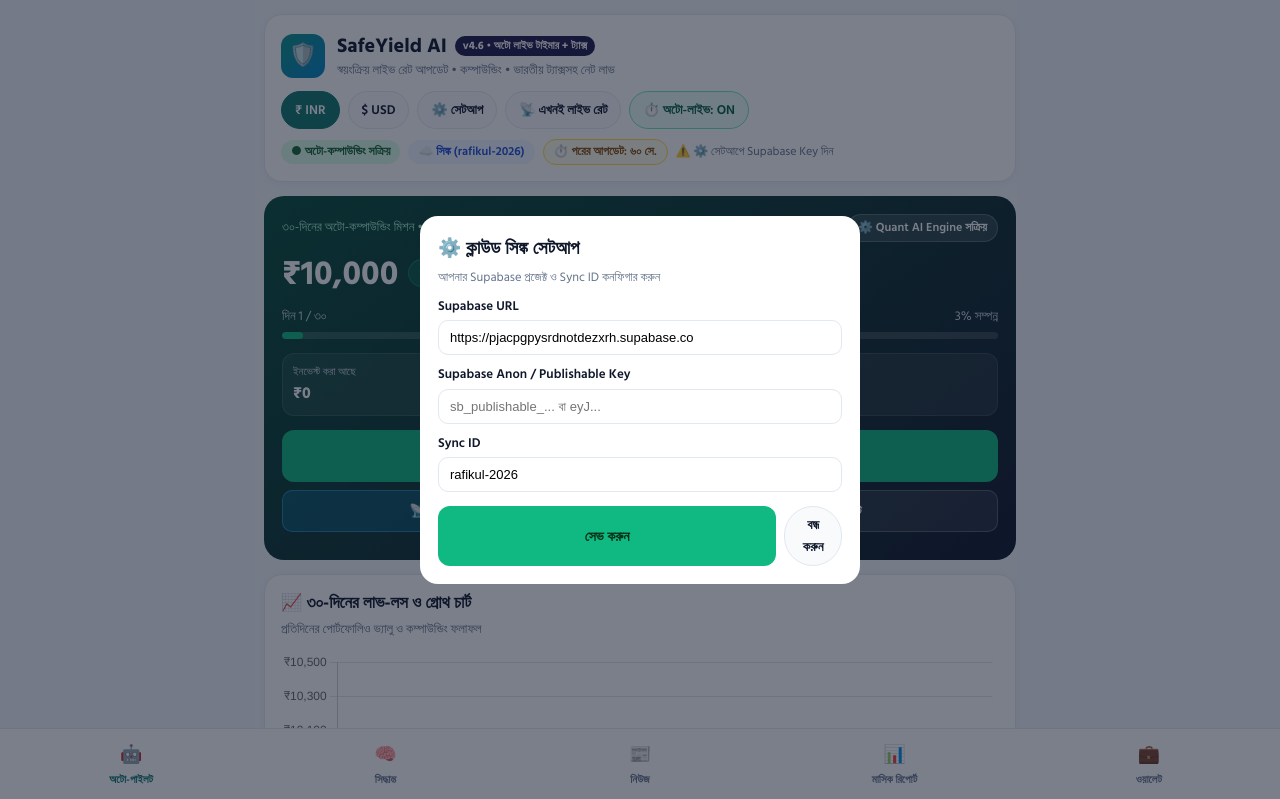
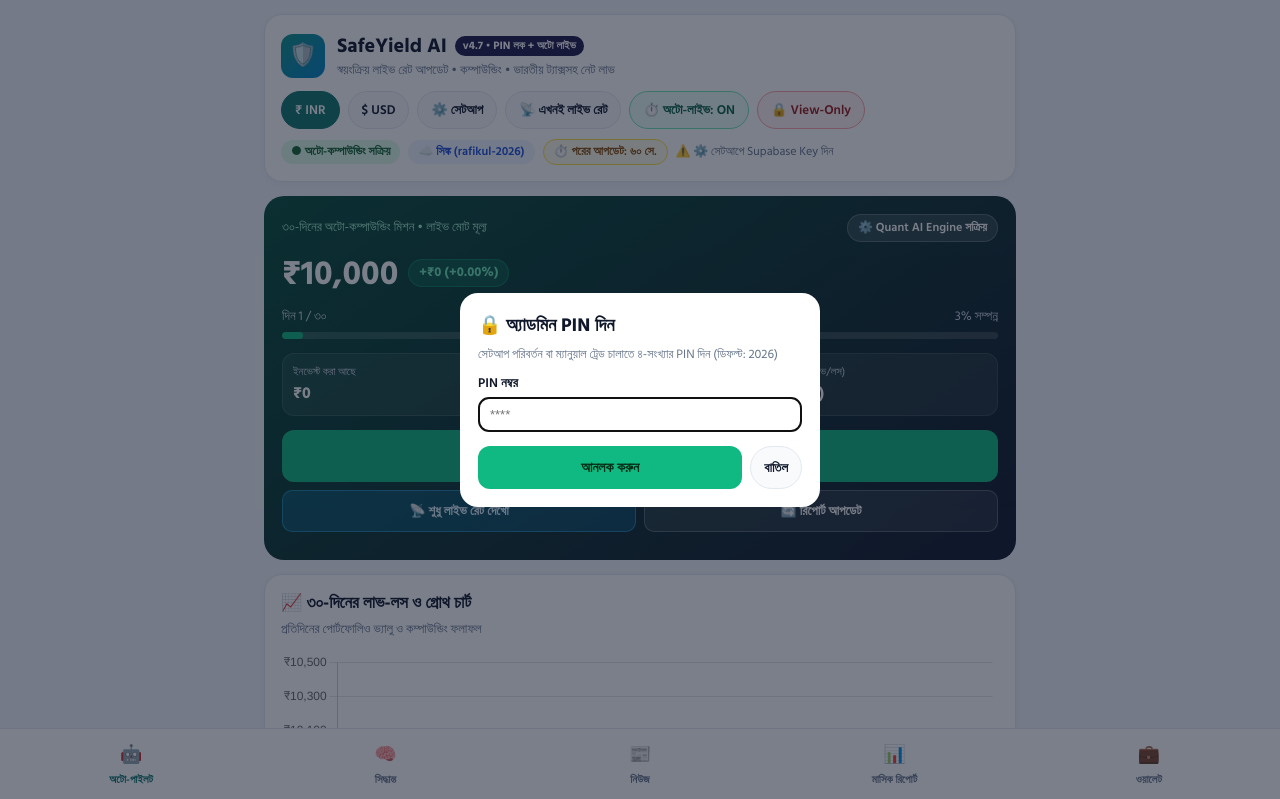
Before and after one commit to rafikulislam1819/safeyield-ai, a plain HTML site: page index.html in a window 1280 px wide. Both pictures are taken after a click on the button "⚙️ সেটআপ". Shown: the top 799 px of the page. Drawn offline with nearby package versions, Linux system fonts and the light colour scheme.

Commit message:
Add files via upload

```diff
--- a/index.html
+++ b/index.html
@@ -3,7 +3,7 @@
 <head>
   <meta charset="UTF-8" />
   <meta name="viewport" content="width=device-width, initial-scale=1.0" />
-  <title>SafeYield AI v4.6 — অটো লাইভ রেট, কম্পাউন্ডিং ও ট্যাক্স রিপোর্ট</title>
+  <title>SafeYield AI v4.7 — PIN লক, অটো লাইভ রেট ও ট্যাক্স রিপোর্ট</title>
   <link rel="preconnect" href="https://fonts.googleapis.com">
   <link href="https://fonts.googleapis.com/css2?family=Hind+Siliguri:wght@400;500;600;700&display=swap" rel="stylesheet">
   <script src="https://cdn.jsdelivr.net/npm/chart.js@4.4.1/dist/chart.umd.min.js" defer></script>
@@ -216,7 +216,7 @@
     <div class="brand-row">
       <div class="logo">🛡️</div>
       <div class="title-wrap">
-        <h1>SafeYield AI <span class="badge-v">v4.6 • অটো লাইভ টাইমার + ট্যাক্স</span></h1>
+        <h1>SafeYield AI <span class="badge-v">v4.7 • PIN লক + অটো লাইভ</span></h1>
         <p>স্বয়ংক্রিয় লাইভ রেট আপডেট • কম্পাউন্ডিং • ভারতীয় ট্যাক্সসহ নেট লাভ</p>
       </div>
     </div>
@@ -226,6 +226,7 @@
       <button type="button" class="pill" onclick="openSetup()">⚙️ সেটআপ</button>
       <button type="button" class="pill" onclick="fetchLiveRatesOnly(false)">📡 এখনই লাইভ রেট</button>
       <button type="button" class="pill auto-on" id="autoLiveBtn" onclick="toggleAutoLive()">⏱️ অটো-লাইভ: ON</button>
+      <button type="button" class="pill auto-off" id="lockBtn" onclick="toggleAdminLock()">🔒 View-Only</button>
     </div>
     <div class="status-strip">
       <span class="chip-live" id="liveCount">● অটো-কম্পাউন্ডিং সক্রিয়</span>
@@ -475,6 +476,22 @@
   <button type="button" class="nav-btn" onclick="switchTab('wallet', this)"><span class="ico">💼</span>ওয়ালেট</button>
 </nav>
 
+
+<!-- PIN Modal -->
+<div class="modal-bg" id="pinModal">
+  <div class="modal" style="max-width:360px;">
+    <h3 style="margin-bottom:6px;">🔒 অ্যাডমিন PIN দিন</h3>
+    <p style="font-size:12.5px;color:var(--muted);">সেটআপ পরিবর্তন বা ম্যানুয়াল ট্রেড চালাতে ৪-সংখ্যার PIN দিন (ডিফল্ট: 2026)</p>
+    <label>PIN নম্বর</label>
+    <input id="pinInput" type="password" inputmode="numeric" placeholder="****" onkeydown="if(event.key==='Enter') verifyPin()" />
+    <div id="pinErr" style="color:#dc2626;font-size:12px;margin-top:6px;"></div>
+    <div style="display:flex;gap:8px;margin-top:14px;">
+      <button type="button" class="btn-run" style="padding:10px;font-size:14px;" onclick="verifyPin()">আনলক করুন</button>
+      <button type="button" class="pill" onclick="closePinModal()">বাতিল</button>
+    </div>
+  </div>
+</div>
+
 <!-- Setup Modal -->
 <div class="modal-bg" id="setupModal">
   <div class="modal">
@@ -486,6 +503,8 @@
     <input id="cfgKey" placeholder="sb_publishable_... বা eyJ..." />
     <label>Sync ID</label>
     <input id="cfgSync" value="rafikul-2026" />
+    <label>অ্যাডমিন PIN (ডিফল্ট: 2026)</label>
+    <input id="cfgPin" type="password" inputmode="numeric" placeholder="যেমন: 2026" />
     <div style="display:flex;gap:8px;margin-top:14px;">
       <button type="button" class="btn-run" style="padding:10px;font-size:14px;" onclick="saveSetup()">সেভ করুন</button>
       <button type="button" class="pill" onclick="closeSetup()">বন্ধ করুন</button>
@@ -509,6 +528,8 @@
   const USD_RATE = 92.65;
   let goldTaxSlab = Number(localStorage.getItem('sy_tax_slab') ?? 10);
   let autoLiveEnabled = localStorage.getItem('sy_auto_live') !== 'off';
+  let isAdminUnlocked = false;
+  let pendingAdminAction = null;
   let countdownSec = AUTO_REFRESH_INTERVAL_SEC;
   let isFetchingRates = false;
   let timerHandle = null;
@@ -625,18 +646,82 @@
     renderNewsList();
   }
 
+
+  function getAdminPin() {
+    return (localStorage.getItem('sy_pin') || '2026').trim();
+  }
+
+  function updateLockUI() {
+    const btn = document.getElementById('lockBtn');
+    if (!btn) return;
+    if (isAdminUnlocked) {
+      btn.textContent = '🔓 আনলকড';
+      btn.classList.remove('auto-off');
+      btn.classList.add('auto-on');
+    } else {
+      btn.textContent = '🔒 View-Only';
+      btn.classList.remove('auto-on');
+      btn.classList.add('auto-off');
+    }
+  }
+
+  function toggleAdminLock() {
+    if (isAdminUnlocked) {
+      isAdminUnlocked = false;
+      updateLockUI();
+    } else {
+      requireAdmin(() => {});
+    }
+  }
+
+  function requireAdmin(callback) {
+    if (isAdminUnlocked) {
+      callback();
+      return;
+    }
+    pendingAdminAction = callback;
+    document.getElementById('pinInput').value = '';
+    document.getElementById('pinErr').textContent = '';
+    document.getElementById('pinModal').classList.add('open');
+    setTimeout(() => document.getElementById('pinInput').focus(), 100);
+  }
+
+  function closePinModal() {
+    document.getElementById('pinModal').classList.remove('open');
+    pendingAdminAction = null;
+  }
+
+  function verifyPin() {
+    const entered = document.getElementById('pinInput').value.trim();
+    if (entered === getAdminPin()) {
+      isAdminUnlocked = true;
+      updateLockUI();
+      document.getElementById('pinModal').classList.remove('open');
+      const act = pendingAdminAction;
+      pendingAdminAction = null;
+      if (typeof act === 'function') act();
+    } else {
+      document.getElementById('pinErr').textContent = '❌ ভুল PIN! আবার চেষ্টা করুন।';
+    }
+  }
+
   function openSetup() {
-    const c = getCfg();
-    document.getElementById('cfgUrl').value = c.url;
-    document.getElementById('cfgKey').value = c.key;
-    document.getElementById('cfgSync').value = c.syncId;
-    document.getElementById('setupModal').classList.add('open');
+    requireAdmin(() => {
+      const c = getCfg();
+      document.getElementById('cfgUrl').value = c.url;
+      document.getElementById('cfgKey').value = c.key;
+      document.getElementById('cfgSync').value = c.syncId;
+      document.getElementById('cfgPin').value = getAdminPin();
+      document.getElementById('setupModal').classList.add('open');
+    });
   }
   function closeSetup() { document.getElementById('setupModal').classList.remove('open'); }
   function saveSetup() {
     localStorage.setItem('sy_url', document.getElementById('cfgUrl').value.trim() || DEFAULT_URL);
     localStorage.setItem('sy_key', document.getElementById('cfgKey').value.trim());
     localStorage.setItem('sy_sync', document.getElementById('cfgSync').value.trim() || 'rafikul-2026');
+    const newPin = document.getElementById('cfgPin').value.trim();
+    if (newPin.length >= 4) localStorage.setItem('sy_pin', newPin);
     closeSetup();
     refreshAll(true);
   }
@@ -772,6 +857,7 @@
   }
 
   async function runAutopilot() {
+    if (!isAdminUnlocked) { requireAdmin(() => runAutopilot()); return; }
     const btn = document.getElementById('runBtn');
     const msg = document.getElementById('runStatus');
     const c = getCfg();
@@ -1245,6 +1331,7 @@
     renderAll();
     refreshAll(true);
     startAutoLiveTimer();
+    updateLockUI();
   });
 </script>
 </body>
```
